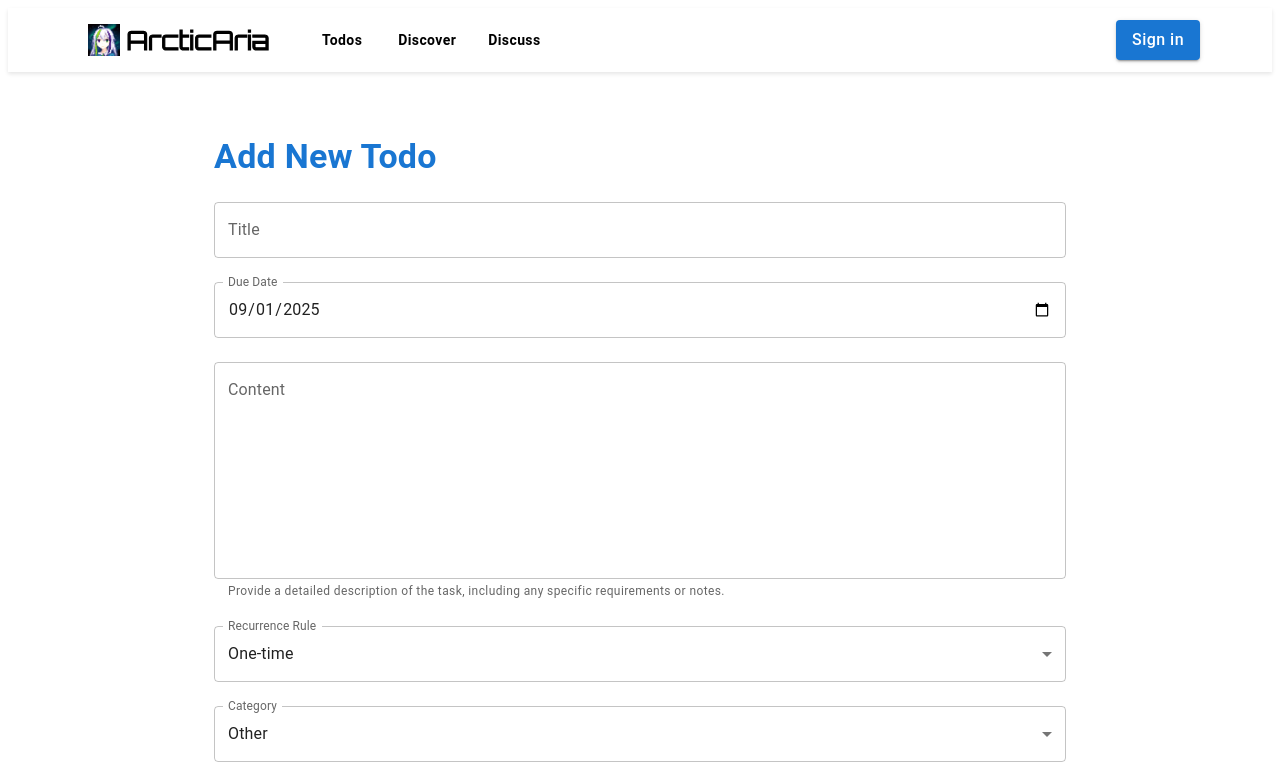
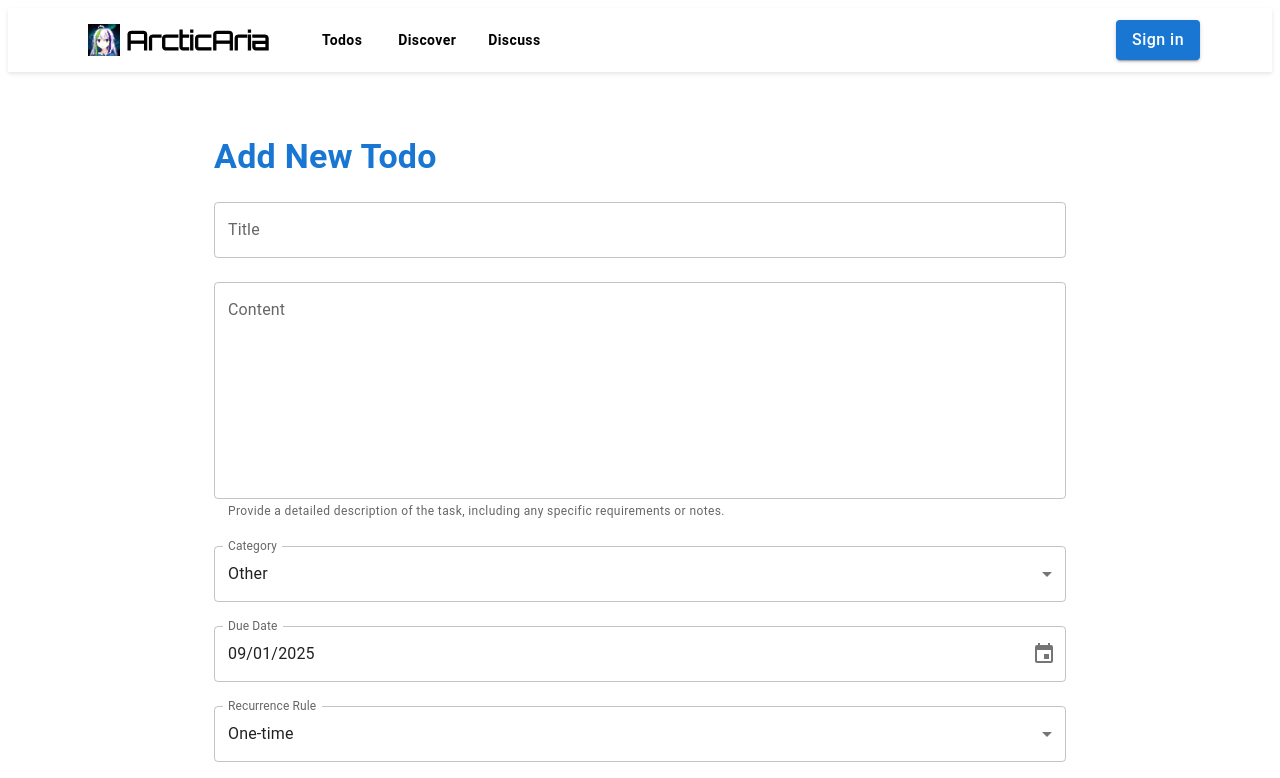
Before and after one commit to purinliang/ArcticAria, a React (Vite) app in the folder client/: page /todos/new in a window 1280 px wide. Shown: the top 778 px of the page. Built offline with nearby package versions, Linux system fonts and the light colour scheme.

Commit message:
update todo dates

```diff
--- a/client/package.json
+++ b/client/package.json
@@ -18,6 +18,7 @@
     "@mui/icons-material": "^7.3.1",
     "@mui/lab": "^7.0.0-beta.16",
     "@mui/material": "^7.3.1",
+    "@mui/x-date-pickers": "^8.11.0",
     "axios": "^1.11.0",
     "dayjs": "^1.11.18",
     "jwt-decode": "^4.0.0",
--- a/client/src/components/TodoCard.jsx
+++ b/client/src/components/TodoCard.jsx
@@ -169,7 +169,7 @@ export default function TodoCard({ todo, onToggleComplete }) {
             </Tooltip>
             <Box>
               <Typography variant="body2">
-                {dayjs(todo.nextDueDate).format("DD/MM/YYYY")}
+                {dayjs(todo.nextDueDate).format("YYYY/MM/DD (ddd)")}
               </Typography>
             </Box>
           </Box>
--- a/client/src/pages/TodoDetailPage.jsx
+++ b/client/src/pages/TodoDetailPage.jsx
@@ -20,12 +20,14 @@ import { useParams, useNavigate, useLocation } from "react-router-dom";
 import dayjs from "dayjs";
 import axios from "axios";
 import { red } from "@mui/material/colors";
+import { DatePicker } from '@mui/x-date-pickers/DatePicker';
+import { AdapterDayjs } from '@mui/x-date-pickers/AdapterDayjs';
+import { LocalizationProvider } from '@mui/x-date-pickers/LocalizationProvider';
 
 const API_BASE = import.meta.env.VITE_TODO_API_BASE;
 
 // Define the four hardcoded categories as requested.
 const CATEGORIES = ["Work", "Study", "Life", "Play", "Other"];
-
 export default function TodoDetailPage() {
   const { id } = useParams();
   const isEdit = !!id;
@@ -36,10 +38,9 @@ export default function TodoDetailPage() {
   const [form, setForm] = useState({
     title: "",
     content: "",
-    nextDueDate: dayjs().format("YYYY-MM-DD"),
+    nextDueDate: dayjs(),
     recurrenceRule: "one-time",
     reminderDaysBefore: 0,
-    // Initialize category to an empty string.
     category: "Other",
     completed: false,
   });
@@ -185,7 +186,8 @@ export default function TodoDetailPage() {
   useEffect(() => {
     if (isEdit) {
       if (state?.todo) {
-        setForm(state.todo);
+        // When setting the form from state, make sure nextDueDate is a Day.js object
+        setForm({ ...state.todo, nextDueDate: dayjs(state.todo.nextDueDate) });
       } else {
         fetchTodo(); // fallback
       }
@@ -230,19 +232,6 @@ export default function TodoDetailPage() {
         </Grid>
         <Grid item xs={12}>
           <TextField
-            label="Due Date"
-            name="nextDueDate"
-            type="date"
-            fullWidth
-            value={form.nextDueDate}
-            onChange={handleChange}
-            variant="outlined"
-            InputLabelProps={{ shrink: true }}
-            sx={{ borderRadius: "8px" }}
-          />
-        </Grid>
-        <Grid item xs={12}>
-          <TextField
             label="Content"
             name="content"
             fullWidth
@@ -255,24 +244,6 @@ export default function TodoDetailPage() {
             helperText="Provide a detailed description of the task, including any specific requirements or notes."
           />
         </Grid>
-        <Grid item xs={12}>
-          <TextField
-            label="Recurrence Rule"
-            name="recurrenceRule"
-            select
-            fullWidth
-            value={form.recurrenceRule}
-            onChange={handleChange}
-            variant="outlined"
-            sx={{ borderRadius: "8px" }}
-          >
-            <MenuItem value="one-time">One-time</MenuItem>
-            <MenuItem value="7d">Every 7 days</MenuItem>
-            <MenuItem value="14d">Every 14 days</MenuItem>
-            <MenuItem value="monthly">Monthly</MenuItem>
-          </TextField>
-        </Grid>
-        {/* New Category field added here */}
         <Grid item xs={12}>
           <TextField
             label="Category"
@@ -291,6 +262,46 @@ export default function TodoDetailPage() {
             ))}
           </TextField>
         </Grid>
+
+        <LocalizationProvider dateAdapter={AdapterDayjs}>
+          <DatePicker
+            label="Due Date"
+            // Pass the Day.js object directly to the value prop
+            value={form.nextDueDate}
+            onChange={(newValue) => {
+              setForm((prev) => ({
+                ...prev,
+                // Update the state with the new Day.js object
+                nextDueDate: newValue,
+              }));
+            }}
+            renderInput={(params) => (
+              <TextField
+                {...params}
+                fullWidth
+                variant="outlined"
+                sx={{ borderRadius: "8px" }}
+              />
+            )}
+          />
+        </LocalizationProvider>
+        <Grid item xs={12}>
+          <TextField
+            label="Recurrence Rule"
+            name="recurrenceRule"
+            select
+            fullWidth
+            value={form.recurrenceRule}
+            onChange={handleChange}
+            variant="outlined"
+            sx={{ borderRadius: "8px" }}
+          >
+            <MenuItem value="one-time">One-time</MenuItem>
+            <MenuItem value="7d">Every 7 days</MenuItem>
+            <MenuItem value="14d">Every 14 days</MenuItem>
+            <MenuItem value="monthly">Monthly</MenuItem>
+          </TextField>
+        </Grid>
         <Grid item xs={12}>
           <TextField
             label="Remind Days Before"
@@ -303,6 +314,9 @@ export default function TodoDetailPage() {
             sx={{ borderRadius: "8px" }}
           />
         </Grid>
+        <Typography variant="body1" color="text.secondary" sx={{ mt: 1, mb: 1 }}>
+          Selected Date: {dayjs(form.nextDueDate).format("YYYY/MM/DD (dddd)")}
+        </Typography>
         {isEdit && (
           <Grid item xs={12}>
             <FormControlLabel
```
Also changed, not shown: 1 other file (tests, documents, lock files or other folders).
